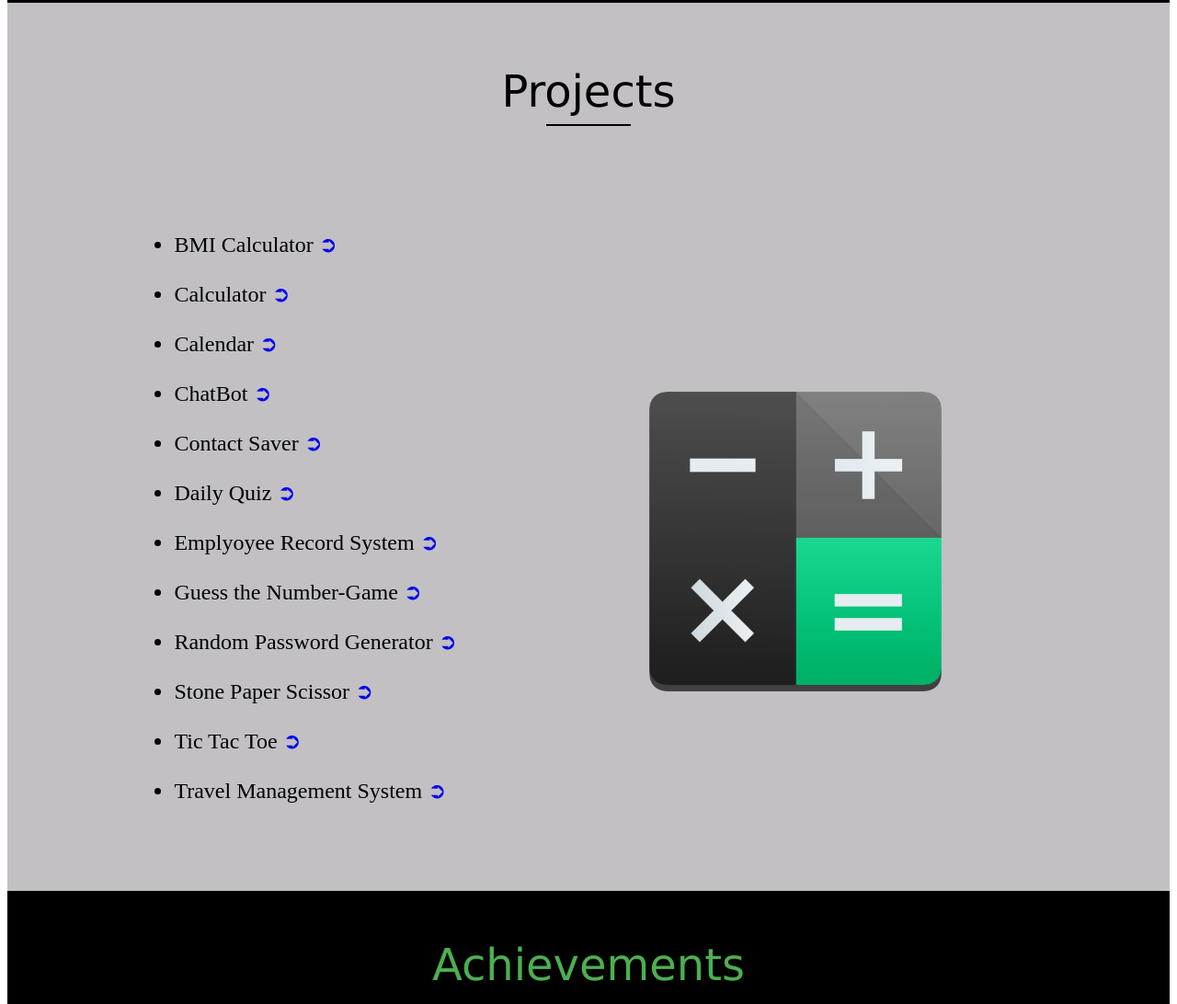
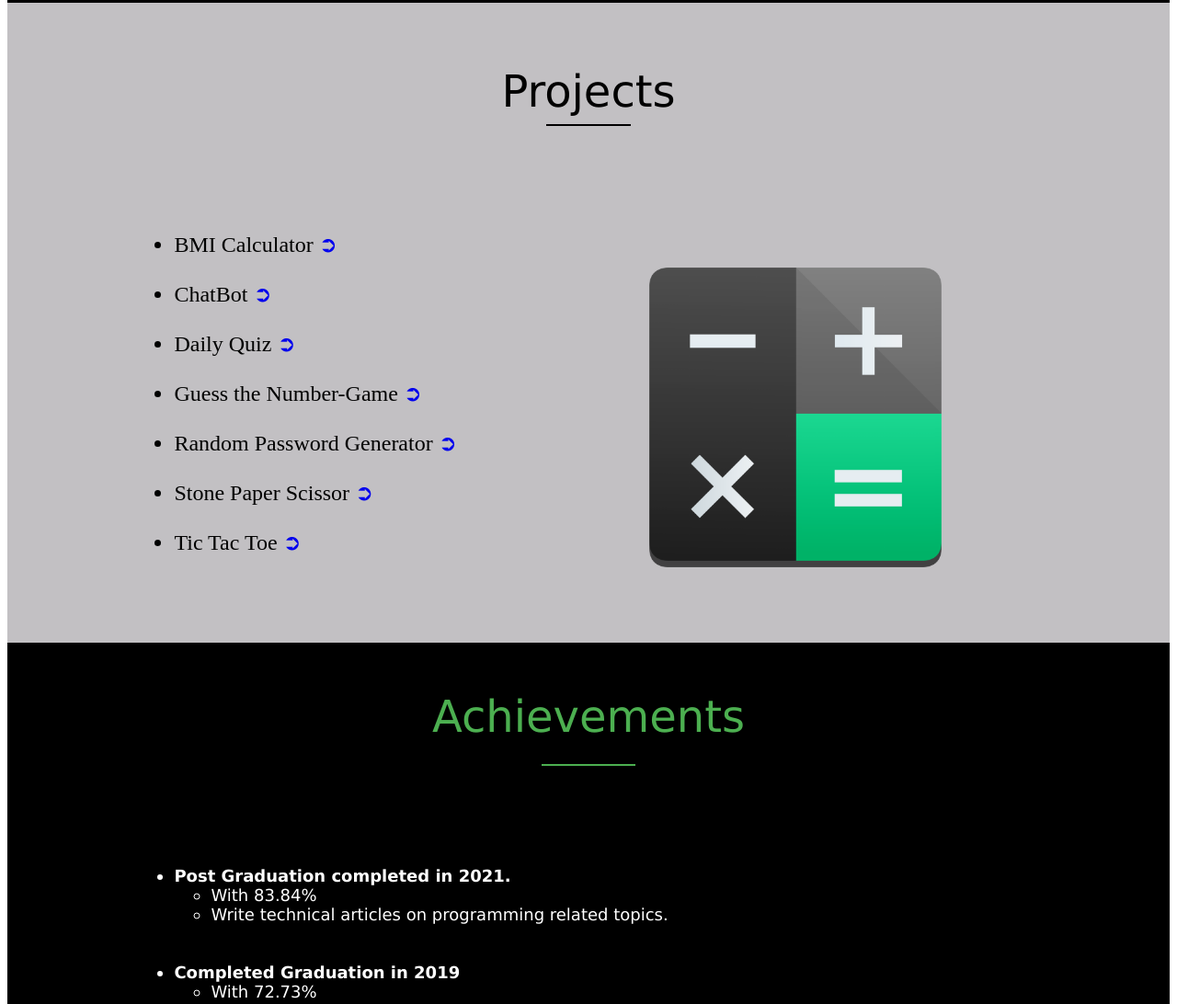
Before and after one commit to Reema-24/Personal-Portfolio, a plain HTML site: page index.html in a window 1280 px wide. Shown: the part 932-2024 px from the top of the page at 92% size. Drawn offline with Linux system fonts and the light colour scheme.

Commit message:
Update index.html

```diff
--- a/index.html
+++ b/index.html
@@ -241,24 +241,9 @@
 										</a>
 									</li>
 
-									<li>
-										<hr color="#c2c0c3">
-										Calculator
-										<a href="#"
-										style="text-decoration:none"
-											color="#c2c0c3">
-											 ➲
-										</a>
-									</li>
 
-									<li>
-										<hr color="#c2c0c3">
-										Calendar
-										<a href="#"
-										style="text-decoration:none">
-											 ➲
-										</a>
-									</li>
+
+
 
 									<li>
 										<hr color="#c2c0c3">
@@ -269,14 +254,6 @@
 										</a>
 									</li>
 
-									<li>
-										<hr color="#c2c0c3">
-										Contact Saver
-										<a href="#"
-										style="text-decoration:none">
-											 ➲
-										</a>
-									</li>
 
 									<li>
 										<hr color="#c2c0c3">
@@ -287,14 +264,7 @@
 										</a>
 									</li>
 
-									<li>
-										<hr color="#c2c0c3">
-										Emplyoyee Record System
-										<a href="#"
-										style="text-decoration:none">
-											 ➲
-										</a>
-									</li>
+
 
 									<li>
 										<hr color="#c2c0c3">
@@ -334,13 +304,7 @@
 
 
 
-									<li>
-										<hr color="#c2c0c3">
-										Travel Management System
-										<a href="#" style=
-											"text-decoration:none"> ➲
-										</a>
-									</li>
+
 								</ul>
 								<hr color="#c2c0c3">
 								<hr color="#c2c0c3">
```
